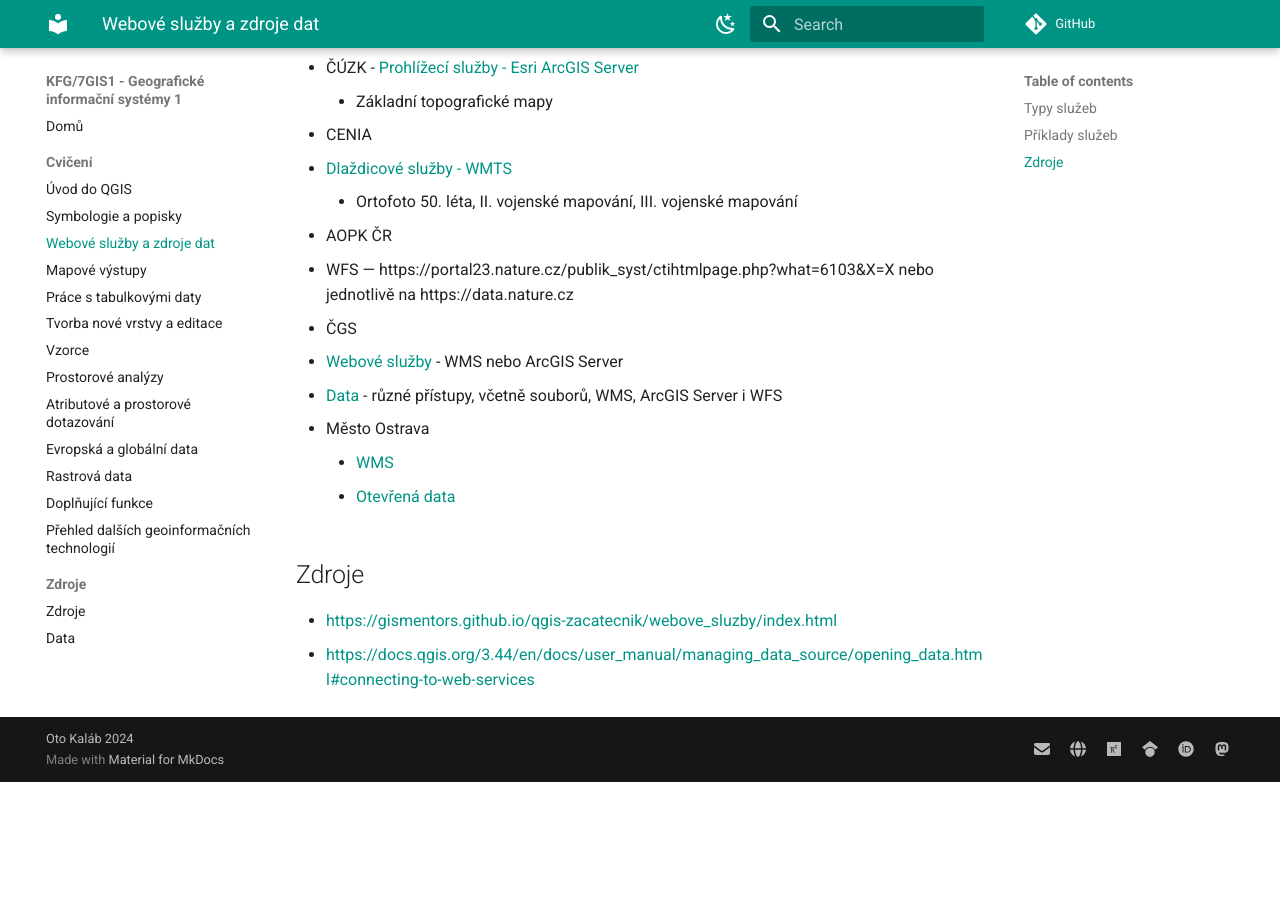
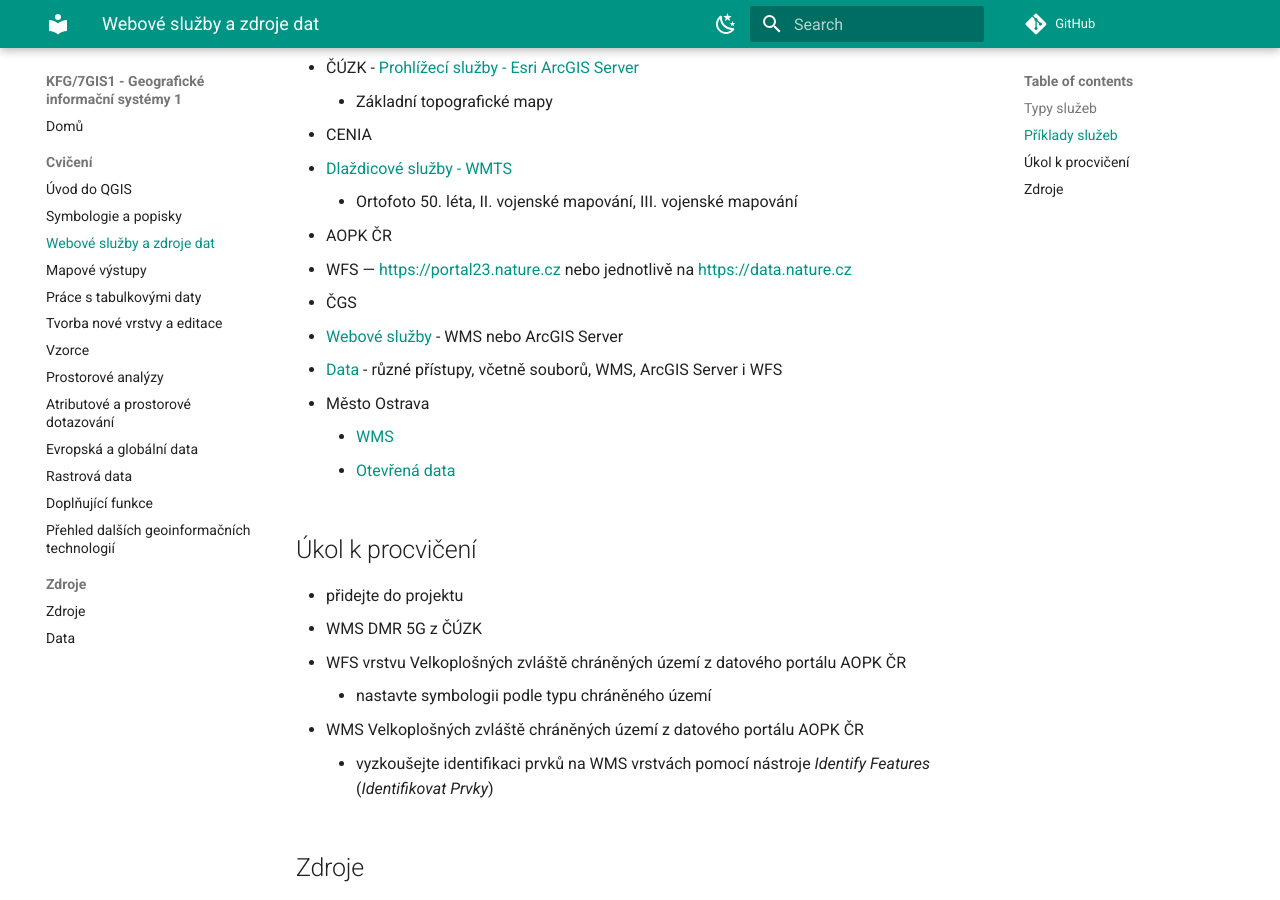
Before and after one commit to kalab-oto/7GIS1, an MkDocs documentation site: the page built from docs/web_data.md, in a window 1280 px wide and 900 px high, scrolled down 1732 px. Built offline with MkDocs 1.6.1 and Material for MkDocs 9.7.7, drawn with Linux system fonts in a browser that asks for light colours; comment, search, counter and statistics services are not loaded; before the commit the page ends 2514 px from its top, so only the background shows below that.

Commit message:
exercise

```diff
--- a/docs/web_data.md
+++ b/docs/web_data.md
@@ -46,7 +46,7 @@
 
 
 - AOPK ČR
-  - WFS — https://portal23.nature.cz/publik_syst/ctihtmlpage.php?what=6103&X=X nebo jednotlivě na https://data.nature.cz
+  - WFS — [https://portal23.nature.cz](https://portal23.nature.cz/publik_syst/ctihtmlpage.php?what=6103&X=X) nebo jednotlivě na [https://data.nature.cz](https://data.nature.cz)
 
 - ČGS
   - [Webové služby](https://cgs.gov.cz/mapy-a-data/webove-sluzby) - WMS nebo ArcGIS Server
@@ -56,6 +56,14 @@
     - [WMS](https://mapy.ostrava.cz/mapove-sluzby/wms/)
     - [Otevřená data](https://mapy.ostrava.cz/data/otevrena-data/opendata-info/)
 
+## Úkol k procvičení
+- přidejte do projektu
+  - WMS DMR 5G z ČÚZK
+  - WFS vrstvu Velkoplošných zvláště chráněných území z datového portálu AOPK ČR
+    - nastavte symbologii podle typu chráněného území
+  - WMS Velkoplošných zvláště chráněných území z datového portálu AOPK ČR
+    - vyzkoušejte identifikaci prvků na WMS vrstvách pomocí nástroje *Identify Features* (*Identifikovat Prvky*)
+
 ## Zdroje
 
 - [https://gismentors.github.io/qgis-zacatecnik/webove_sluzby/index.html](https://gismentors.github.io/qgis-zacatecnik/webove_sluzby/index.html)
```
